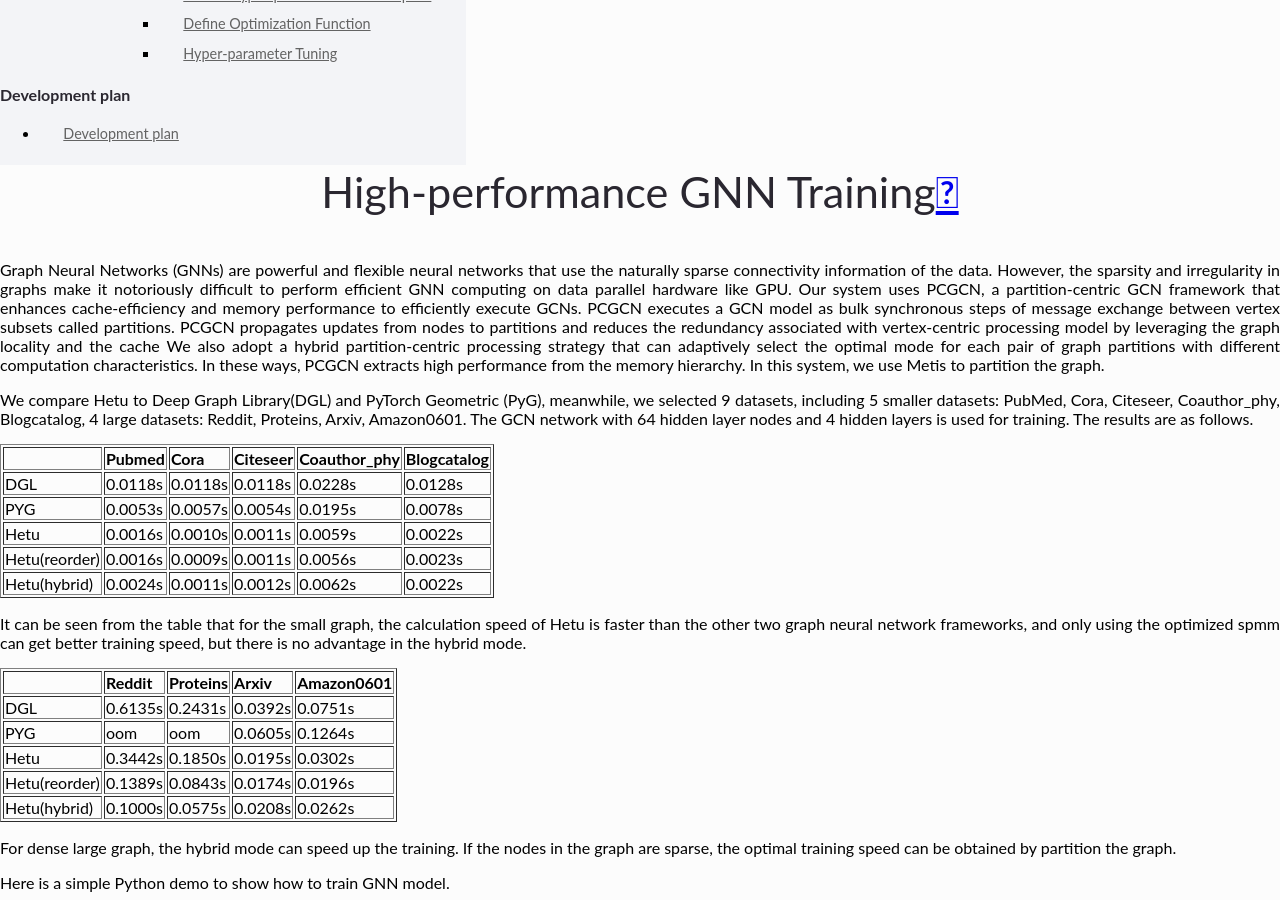
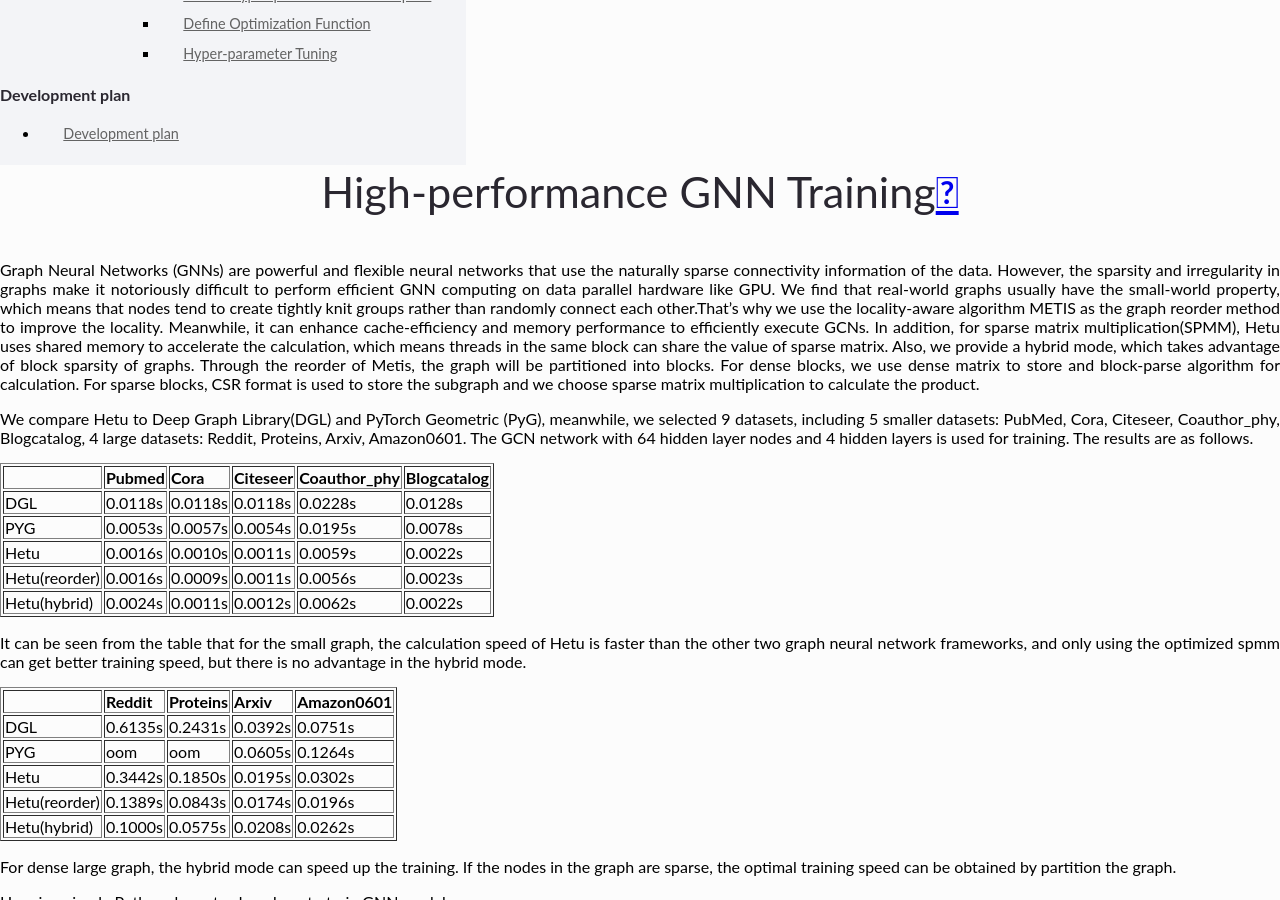
Before and after one commit to njw1123/Hetu_doc, a Sphinx documentation site: the page built from source/Features/content5.md, in a window 1280 px wide and 900 px high, scrolled down 1625 px. Built offline with Sphinx 7.4.7 and the Read the Docs theme 2.0.0, drawn with Linux system fonts in a browser that asks for light colours.

Commit message:
Update content5.md

```diff
--- a/source/Features/content5.md
+++ b/source/Features/content5.md
@@ -2,7 +2,8 @@
 =============================
 
 
-Graph Neural Networks (GNNs) are powerful and flexible neural networks that use the naturally sparse connectivity information of the data. However, the sparsity and irregularity in graphs make it notoriously difficult to perform efficient GNN computing on data parallel hardware like GPU. Our system uses PCGCN, a partition-centric GCN framework that enhances cache-efficiency and memory performance to efficiently execute GCNs. PCGCN executes a GCN model as bulk synchronous steps of message exchange between vertex subsets called partitions. PCGCN propagates updates from nodes to partitions and reduces the redundancy associated with vertex-centric processing model by leveraging the graph locality and the cache We also adopt a hybrid partition-centric processing strategy that can adaptively select the optimal mode for each pair of graph partitions with different computation characteristics. In these ways, PCGCN extracts high performance from the memory hierarchy. In this system, we use Metis to partition the graph.
+Graph Neural Networks (GNNs) are powerful and flexible neural networks that use the naturally sparse connectivity information of the data. However, the sparsity and irregularity in graphs make it notoriously difficult to perform efficient GNN computing on data parallel hardware like GPU. We find that real-world graphs usually have the small-world property, which means that nodes tend to create tightly knit groups rather than randomly connect each other.That's why we use the locality-aware algorithm METIS as the graph reorder method to improve the locality. Meanwhile, it can enhance cache-efficiency and memory performance to efficiently execute GCNs.
+In addition, for sparse matrix multiplication(SPMM), Hetu uses shared memory to accelerate the calculation, which means threads in the same block can share the value of sparse matrix. Also, we provide a hybrid mode, which takes advantage of block sparsity of graphs. Through the reorder of Metis, the graph will be partitioned into blocks. For dense blocks, we use dense matrix to store and block-parse algorithm for calculation. For sparse blocks, CSR format is used to store the subgraph and we choose sparse matrix multiplication to calculate the product.
 
 We compare Hetu to Deep Graph Library(DGL)  and PyTorch Geometric (PyG), meanwhile, we selected 9 datasets, including 5 smaller datasets: PubMed, Cora, Citeseer, Coauthor_phy, Blogcatalog, 4 large datasets: Reddit, Proteins, Arxiv, Amazon0601. The GCN network with 64 hidden layer nodes and 4 hidden layers is used for training. The results are as follows.
 
```
